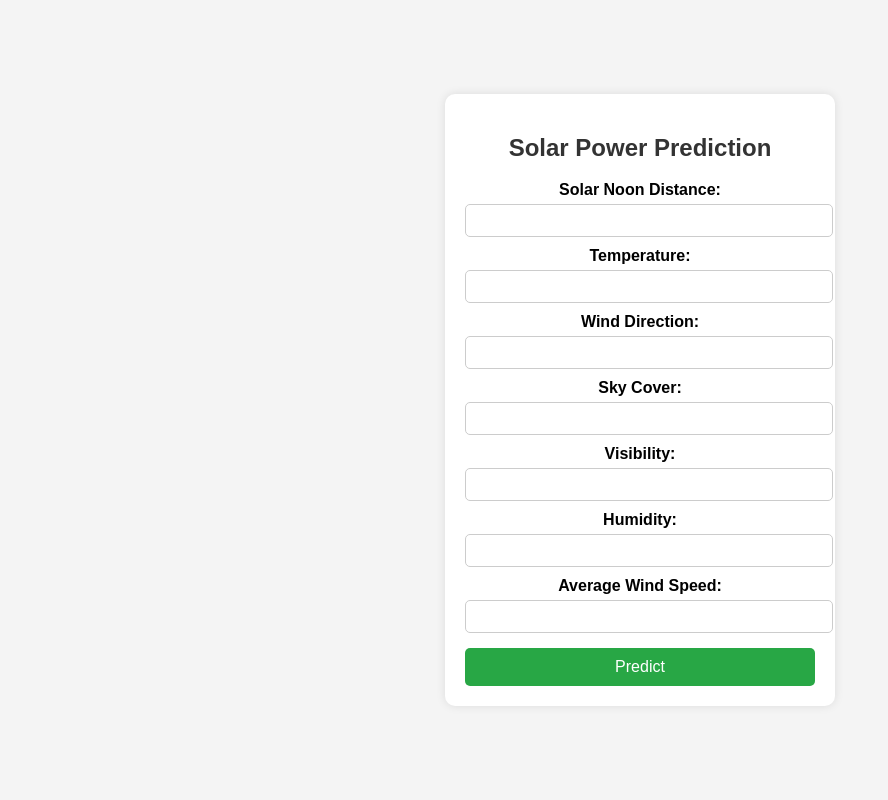
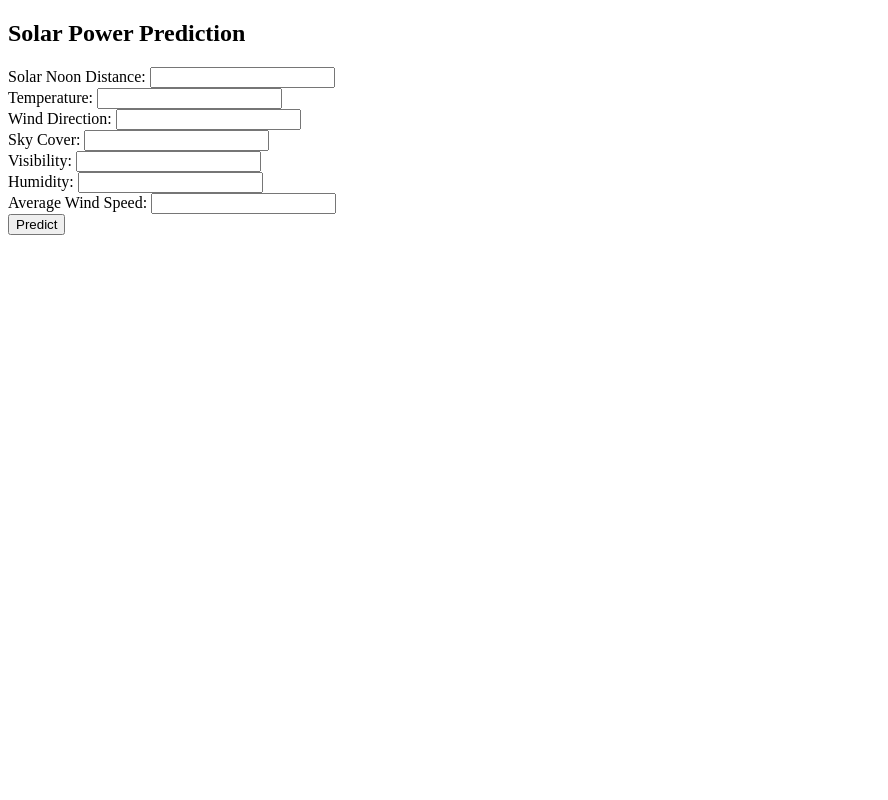
Before and after one commit to Hariprogram-creator/solar, a Flask app: page / in a window 1280 px wide. Shown: the whole page, without its empty margins (0-888 px from the left). Run offline with Flask 3, Linux system fonts and the light colour scheme.

Commit message:
Update index.html

```diff
--- a/templates/index.html
+++ b/templates/index.html
@@ -1,111 +1,33 @@
 <!DOCTYPE html>
-<html lang="en">
+<html>
 <head>
-    <meta charset="UTF-8">
-    <meta name="viewport" content="width=device-width, initial-scale=1.0">
     <title>Solar Power Prediction</title>
-    <style>
-        body {
-            font-family: Arial, sans-serif;
-            background-color: #f4f4f4;
-            display: flex;
-            justify-content: center;
-            align-items: center;
-            height: 100vh;
-            margin: 0;
-            flex-direction: column;
-        }
-        .container {
-            background: #fff;
-            padding: 20px;
-            border-radius: 10px;
-            box-shadow: 0 0 10px rgba(0, 0, 0, 0.1);
-            width: 350px;
-            text-align: center;
-        }
-        h2 {
-            color: #333;
-        }
-        label {
-            font-weight: bold;
-            display: block;
-            margin-top: 10px;
-        }
-        input {
-            width: 100%;
-            padding: 8px;
-            margin-top: 5px;
-            border: 1px solid #ccc;
-            border-radius: 5px;
-        }
-        button {
-            width: 100%;
-            background: #28a745;
-            color: white;
-            padding: 10px;
-            border: none;
-            border-radius: 5px;
-            cursor: pointer;
-            margin-top: 15px;
-            font-size: 16px;
-        }
-        button:hover {
-            background: #218838;
-        }
-        .result-container {
-            display: none;
-            background: #fff;
-            padding: 20px;
-            border-radius: 10px;
-            box-shadow: 0 0 10px rgba(0, 0, 0, 0.1);
-            width: 350px;
-            text-align: center;
-            margin-top: 20px;
-        }
-        .result-container p {
-            font-size: 18px;
-            color: #333;
-        }
-    </style>
-    <script>
-        function showResult(event) {
-            event.preventDefault();
-            document.getElementById("result-container").style.display = "block";
-            document.getElementById("result-text").innerText = "Predicted Solar Power: 120 kW";
-        }
-    </script>
 </head>
 <body>
-    <div class="container">
     <h2>Solar Power Prediction</h2>
-        <form onsubmit="showResult(event)">
+    <form action="/predict" method="post">
         <label for="solar_noon_dist">Solar Noon Distance:</label>
-            <input type="text" name="solar_noon_dist" required>
+        <input type="text" name="solar_noon_dist" required><br>
 
         <label for="temperature">Temperature:</label>
-            <input type="text" name="temperature" required>
+        <input type="text" name="temperature" required><br>
 
         <label for="wind_dir">Wind Direction:</label>
-            <input type="text" name="wind_dir" required>
+        <input type="text" name="wind_dir" required><br>
 
         <label for="sky_cover">Sky Cover:</label>
-            <input type="text" name="sky_cover" required>
+        <input type="text" name="sky_cover" required><br>
 
         <label for="visibility">Visibility:</label>
-            <input type="text" name="visibility" required>
+        <input type="text" name="visibility" required><br>
 
         <label for="humidity">Humidity:</label>
-            <input type="text" name="humidity" required>
+        <input type="text" name="humidity" required><br>
 
         <label for="avg_wind_speed">Average Wind Speed:</label>
-            <input type="text" name="avg_wind_speed" required>
+        <input type="text" name="avg_wind_speed" required><br>
 
         <button type="submit">Predict</button>
     </form>
-    </div>
-    <div class="result-container" id="result-container">
-        <h2>Prediction Result</h2>
-        <p id="result-text"></p>
-    </div>
 </body>
 </html>
```
Lines whose indentation alone changed are shown as unchanged.
